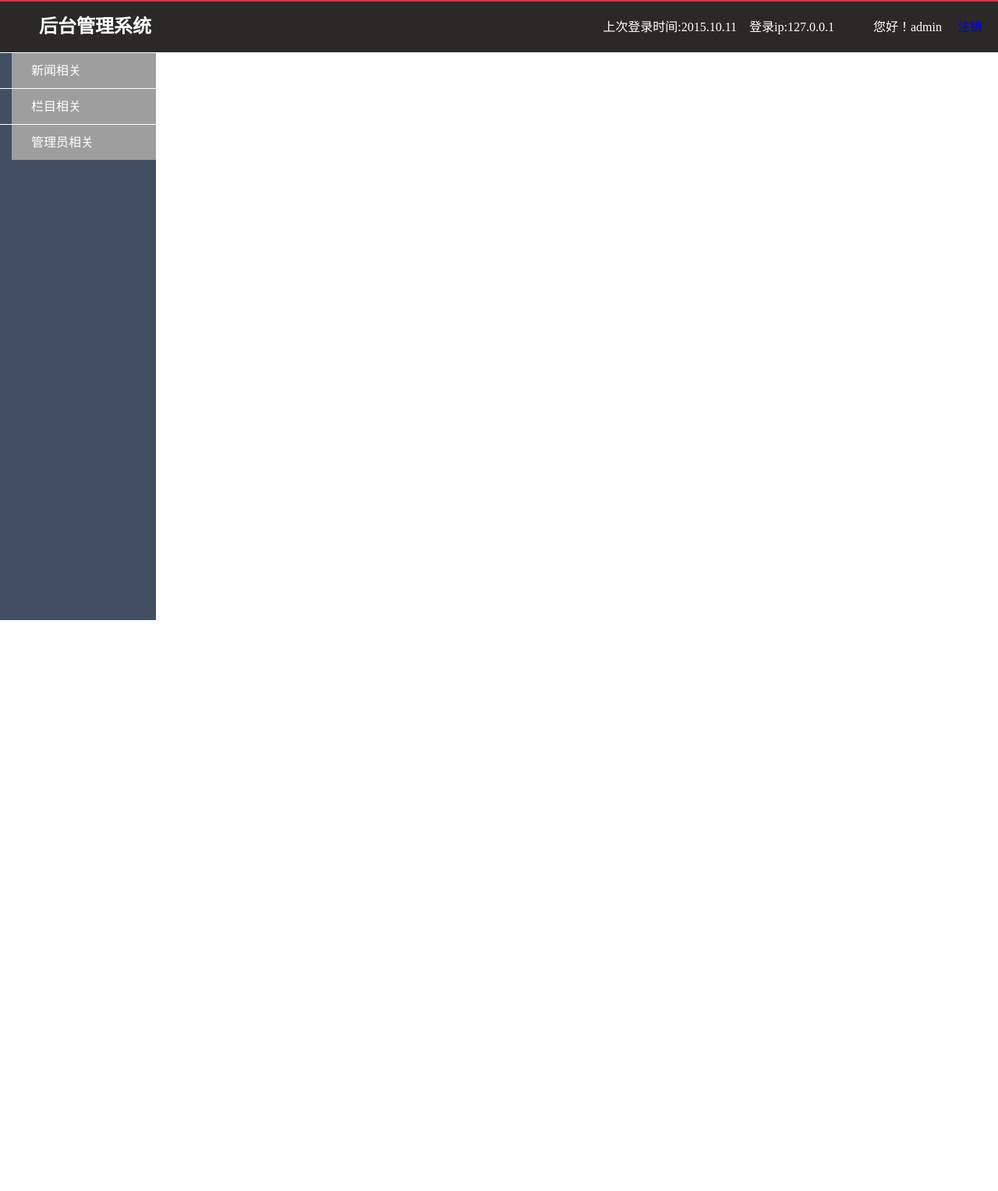
After one commit to zrlyou/blog, a PHP site: page /b_admin/index.php in a window 1280 px wide. The commit adds this page. Shown: the whole page at 78% size. Run offline with PHP 8.4, Linux system fonts and the light colour scheme; the visitor is signed in with stand-in values (Sample User, id 1); grey boxes are pictures that could not be loaded.

Commit message:
add logout function
add logout function

```diff
--- /dev/null
+++ b/b_admin/index.php
@@ -0,0 +1,59 @@
+<?php
+session_start();
+if (!isset($_SESSION['username'])){
+	header("Location:b_login.php");
+}
+if (@$_GET['action'] == 'logout'){
+	unset($_SESSION['username']);
+	session_destroy();
+	header("Location:b_login.php");
+}
+?>
+<!DOCTYPE html>
+<html>
+<head>
+	<meta name="viewport" content="width=device-width,initial-scale=1.0" charset="UTF-8">
+	<title>后台首页</title>
+	<link rel="stylesheet" type="text/css" href="css/admin.css">
+	<script type="text/javascript" src="js/jquery.min.js"></script>
+	<script type="text/javascript" src="js/admin.js"></script>
+</head>
+<body>
+<div class="top">
+	<span>后台管理系统</span>
+	<div class="top-right">
+		<p>上次登录时间:2015.10.11 &nbsp&nbsp  登录ip:127.0.0.1</p>
+		<span>您好！admin</span>
+		<span><a href="index.php?action=logout">注销</a></span>
+	</div>
+</div>
+<div class="left">
+	<ul>
+		<li>
+			<a class="a_list a_list1">新闻相关</a>
+			<div class="menu_list" style="display:none;">
+				<a class="lista_first" href="#" target="iframe">新闻列表</a>
+				<a href="#" target="iframe">添加新闻</a>
+			</div>
+		</li>
+		<li>
+			<a class="a_list a_list2">栏目相关</a>
+			<div class="menu_list" style="display:none;">
+				<a class="lista_first" href="#" target="iframe">栏目列表</a>
+				<a href="#" target="iframe">添加栏目</a>
+			</div>
+		</li>
+		<li>
+			<a class="a_list a_list3">管理员相关</a>
+			<div class="menu_list" style="display:none;">
+				<a class="lista_first" href="#" target="iframe">管理员列表</a>
+				<a href="#" target="iframe">添加管理员</a>
+			</div>
+		</li>
+	</ul>
+</div>
+<div class="right">
+	<iframe name="iframe" src=""></iframe>
+</div>
+</body>
+</html>
```
Also changed, not shown: b_admin/b_checklogin.php (+4 -4 lines).
